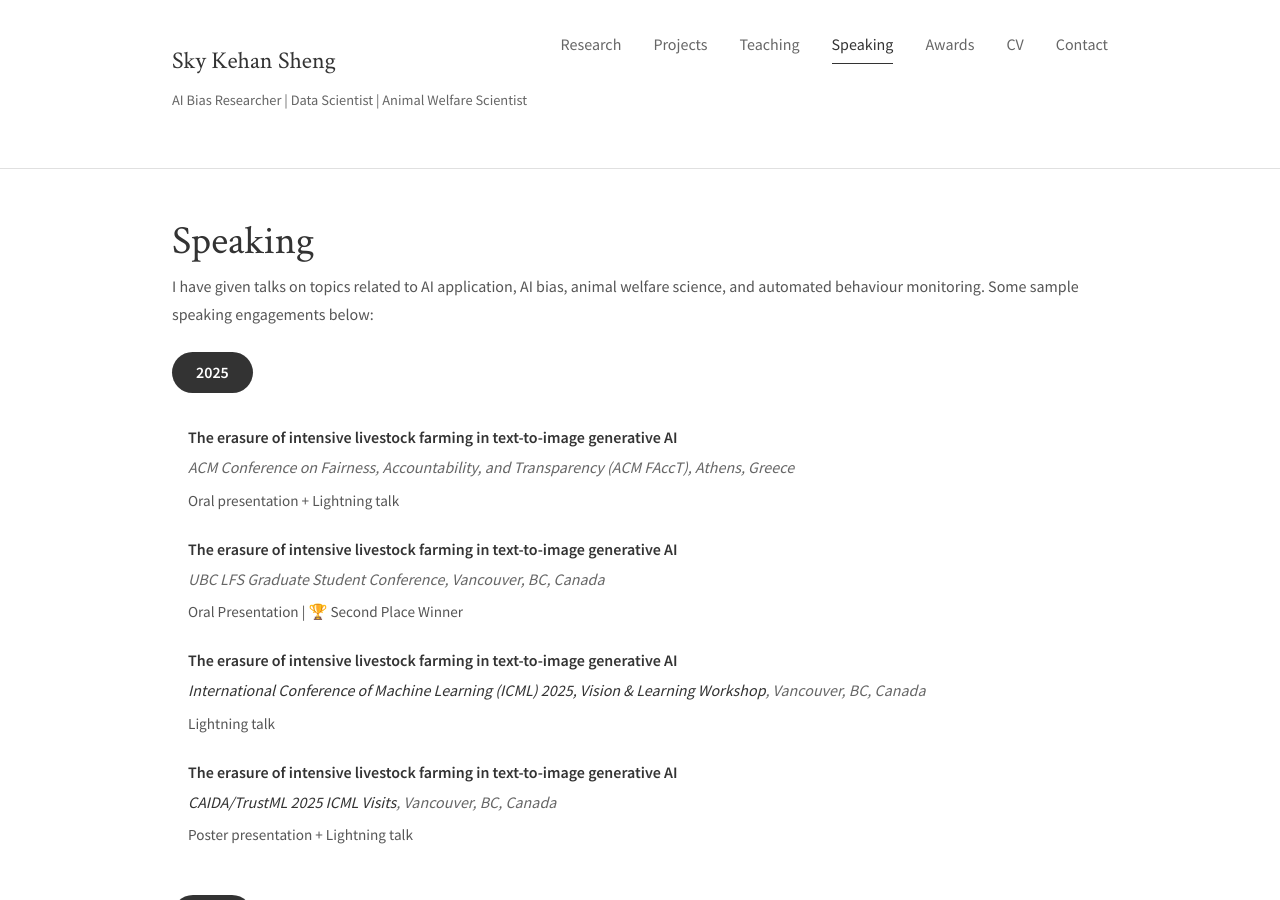
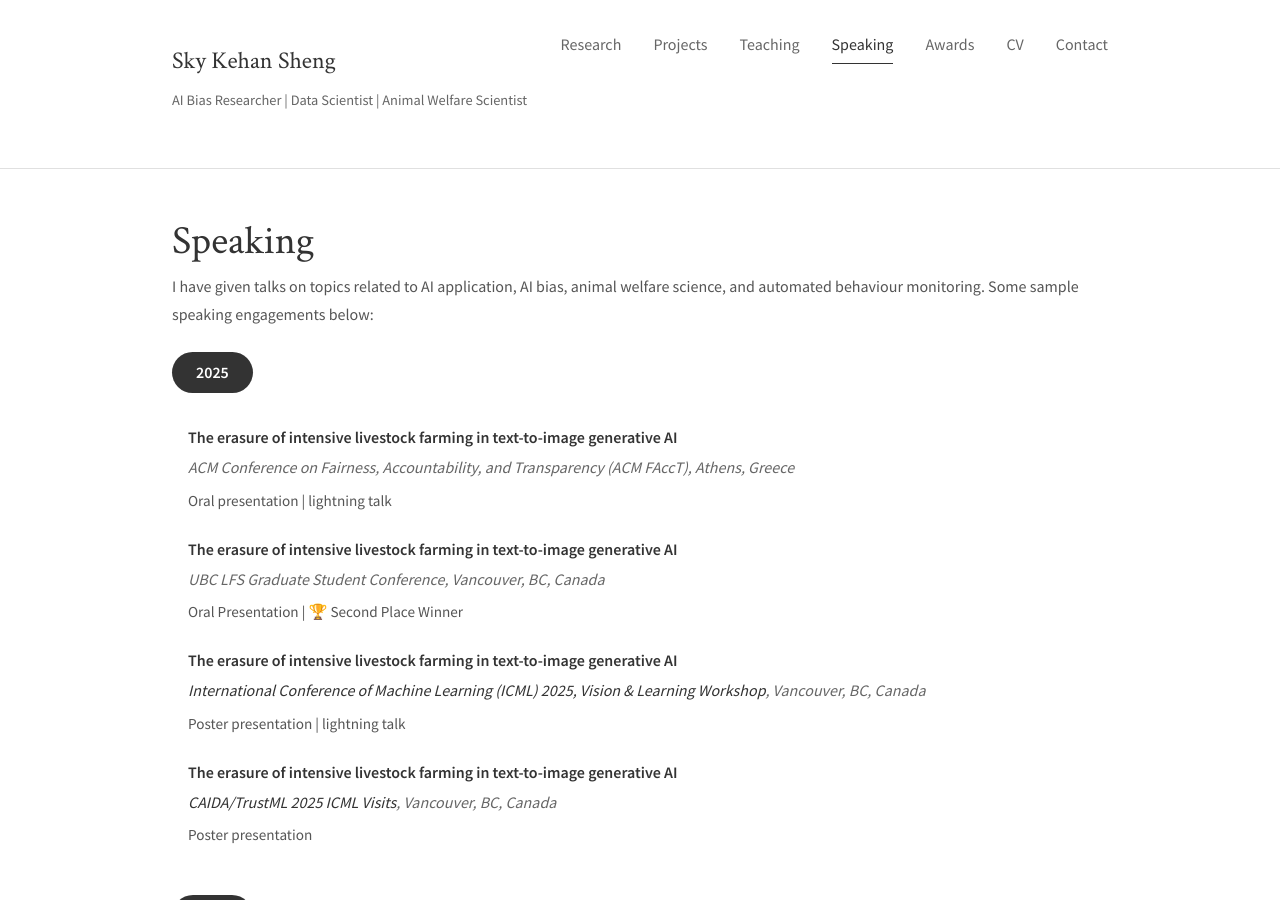
Before and after one commit to skysheng7/skysheng7.github.io, a Jekyll site: the page built from speaking.html, in a window 1280 px wide and 900 px high. Built offline with Jekyll 4.4.1, drawn with Linux system fonts in a browser that asks for light colours.

Commit message:
updated poster presentation

```diff
--- a/index.html
+++ b/index.html
@@ -77,7 +77,7 @@ description: "Sky Sheng - PhD Candidate at UBC specializing in AI bias and Appli
     </div>
 
     <div class="publication-item">
-        <div class="publication-title">⚡ Lightning Talk at ICML 2025</div>
+        <div class="publication-title">⚡ Poster Presentation andLightning Talk at ICML 2025</div>
         <div class="publication-venue">Vancouver Vision & Learning Workshop @ ICML, 2025</div>
         <div class="publication-description">Presenting "The erasure of intensive livestock farming in text-to-image generative AI" at the Vancouver Vision & Learning Workshop @ ICML 2025.</div>
         <div class="publication-links">
@@ -90,7 +90,7 @@ description: "Sky Sheng - PhD Candidate at UBC specializing in AI bias and Appli
         <div class="publication-venue">CAIDA/TrustML 2025 ICML Visits</div>
         <div class="publication-description">Presenting "The erasure of intensive livestock farming in text-to-image generative AI" at CAIDA/TrustML 2025 ICML Visits.</div>
         <div class="publication-links">
-            <a href="https://caida.ubc.ca/event/caidatrustml-2025-icml-visits" target="_blank">Website</a>
+            <a href="https://caida.ubc.ca/event/poster-session-caidatrustml-2025-icml-visits" target="_blank">Website</a>
         </div>
     </div>
 
--- a/speaking.html
+++ b/speaking.html
@@ -13,7 +13,7 @@ title: Speaking
     <div class="talk-item">
         <div class="talk-title">The erasure of intensive livestock farming in text-to-image generative AI</div>
         <div class="talk-venue">ACM Conference on Fairness, Accountability, and Transparency (ACM FAccT), Athens, Greece</div>
-        <div class="talk-description">Oral presentation + Lightning talk</div>
+        <div class="talk-description">Oral presentation | lightning talk</div>
     </div>
 
     <div class="talk-item">
@@ -25,13 +25,13 @@ title: Speaking
     <div class="talk-item">
         <div class="talk-title">The erasure of intensive livestock farming in text-to-image generative AI</div>
         <div class="talk-venue"><a href="https://sites.google.com/view/vancouver-icml2025/" target="_blank">International Conference of Machine Learning (ICML) 2025, Vision & Learning Workshop</a>, Vancouver, BC, Canada</div>
-        <div class="talk-description">Lightning talk</div>
+        <div class="talk-description">Poster presentation | lightning talk</div>
     </div>
 
     <div class="talk-item">
         <div class="talk-title">The erasure of intensive livestock farming in text-to-image generative AI</div>
-        <div class="talk-venue"><a href="https://caida.ubc.ca/event/caidatrustml-2025-icml-visits" target="_blank">CAIDA/TrustML 2025 ICML Visits</a>, Vancouver, BC, Canada</div>
-        <div class="talk-description">Poster presentation + Lightning talk</div>
+        <div class="talk-venue"><a href="https://caida.ubc.ca/event/poster-session-caidatrustml-2025-icml-visits" target="_blank">CAIDA/TrustML 2025 ICML Visits</a>, Vancouver, BC, Canada</div>
+        <div class="talk-description">Poster presentation</div>
     </div>
 </div>
 
```
